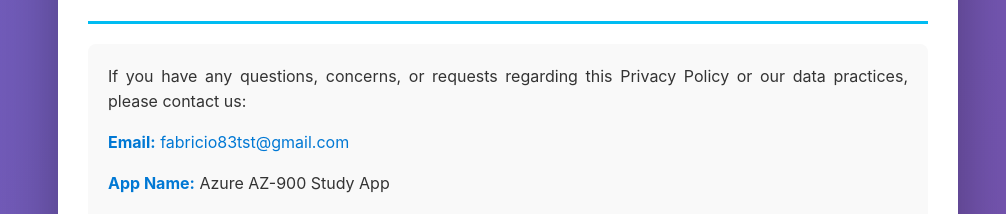
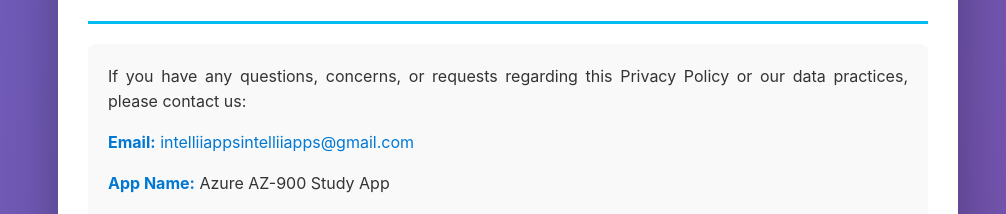
Before and after one commit to intelliiapps/Learn-azure-az-900-Privacy-Policy, a plain HTML site: page index.html in a window 1280 px wide. Shown: the part 5221-5435 px from the top of the page, without its empty margins (132-1138 px from the left). Drawn offline with Linux system fonts and the light colour scheme.

Commit message:
Update index.html

```diff
--- a/index.html
+++ b/index.html
@@ -356,7 +356,7 @@
                 <h2>13. Contact Us</h2>
                 <div class="contact-info">
                     <p>If you have any questions, concerns, or requests regarding this Privacy Policy or our data practices, please contact us:</p>
-                    <p><strong>Email:</strong> <a href="mailto:intelliiappsintelliiapps@gmail.com">fabricio83tst@gmail.com</a></p>
+                    <p><strong>Email:</strong> <a href="mailto:intelliiappsintelliiapps@gmail.com">intelliiappsintelliiapps@gmail.com</a></p>
                     <p><strong>App Name:</strong> Azure AZ-900 Study App</p>
                     <p><strong>Developer:</strong> IntelliiApps</p>
                     <p><strong>Response Time:</strong> We aim to respond to all inquiries within 7 business days</p>
```
